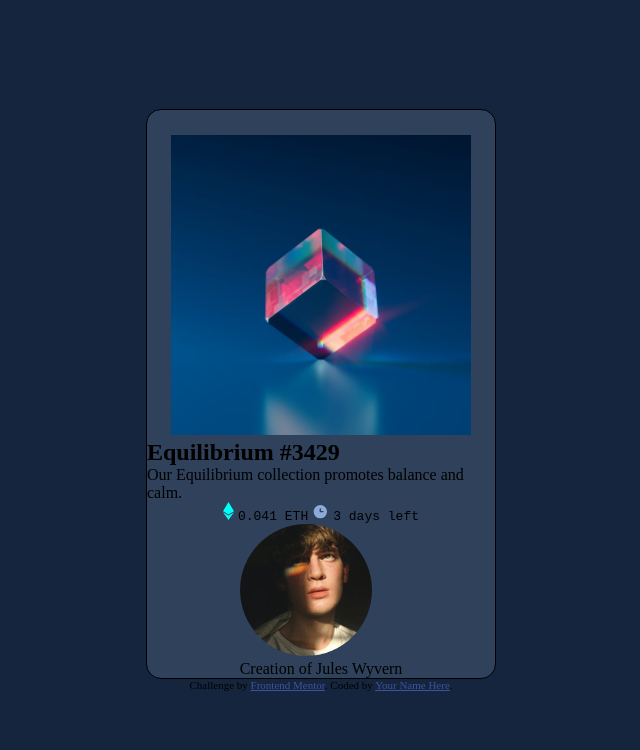
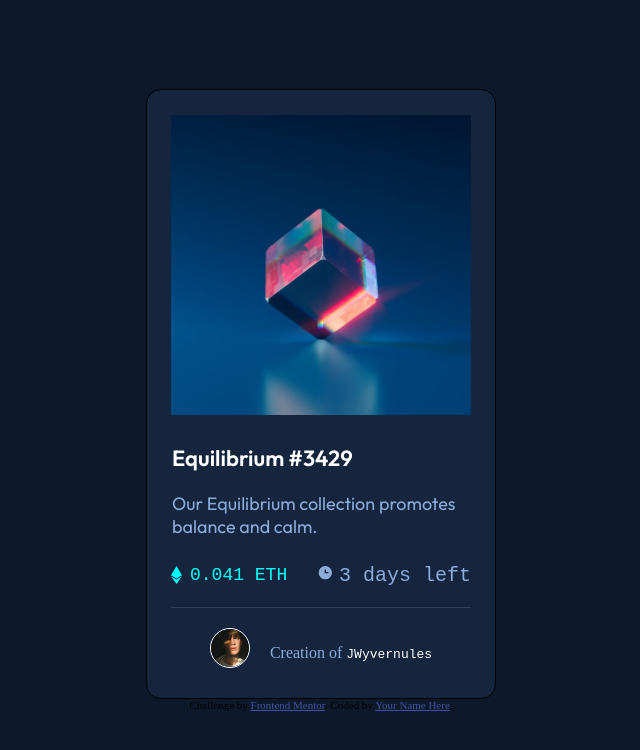
Before and after one commit to joselito50/nft-preview-card-component-main, a plain HTML site: page index.html in a window 1280 px wide. Shown: the whole page, without its empty margins (319-959 px from the left). Drawn offline with Linux system fonts and the light colour scheme.

Commit message:
atualiza v1.2.3

```diff
--- a/css/style.css
+++ b/css/style.css
@@ -1,3 +1,7 @@
+@import url('https://fonts.googleapis.com/css2?family=Outfit:wght@300;400;600&display=swap');
+
+/* font-family: 'Outfit', sans-serif;*/
+
 * {
     margin: 0;
     padding: 0;
@@ -8,9 +12,9 @@
 :root {
     --Soft-blue: hsl(215, 51%, 70%);
     --Cyan: hsl(178, 100%, 50%);
-    --Very-dark-blue1 : hsl(217, 54%, 11%);
-    --Very-dark-blue2 : hsl(216, 50%, 16%);
-    --Very-dark-blue3 : hsl(215, 32%, 27%);
+    --Very-dark-blue1: hsl(217, 54%, 11%);
+    --Very-dark-blue2: hsl(216, 50%, 16%);
+    --Very-dark-blue3: hsl(215, 32%, 27%);
     --White: hsl(0, 0%, 100%);
 }
 
@@ -21,7 +25,7 @@ body {
     flex-direction: column;
     justify-content: center;
     align-items: center;
-    background-color: var(--Very-dark-blue2);
+    background-color: var(--Very-dark-blue1);
 }
 
 .card-containe {
@@ -32,7 +36,92 @@ body {
     border: 1px solid;
     padding-top: 25px;
     width: 350px;
-    background-color: var(--Very-dark-blue3);
+    background-color: var(--Very-dark-blue2);
     border-radius: 15px;
 
+
+
 }
+.card-image img{
+    width: 300px;
+    cursor: pointer;
+    z-index: 2;
+}
+.card-image:hover{
+    z-index: 1;
+    width: 300px;
+    background-color: aqua;
+}
+
+.card-text {
+    margin: 25px;
+    color: var(--White);
+    font-family: 'Outfit', sans-serif;
+
+
+
+}
+.card-text h1{
+    margin-bottom: 20px;
+    font-size: 22px;
+    cursor: pointer;
+}
+.card-text p{
+    font-size: 18px;
+    color: var(--Soft-blue);
+
+}
+
+.card-dados {
+    width: 300px;
+    display: flex;
+    flex-direction: row;
+    justify-content: space-between;
+    align-items: center;
+    border-bottom: 1px solid var(--Very-dark-blue3);
+    padding-bottom: 20px;
+    margin-bottom: 20px
+}
+.ethereum{
+    display: flex;
+    justify-content: center;
+    align-items: center;
+    font-size: 18px;
+    font-weight: 300;
+    color: var(--Cyan);
+    cursor: pointer;
+}
+.ethereum img{
+    margin-right: 8px;
+}
+.clock{
+    color: var(--Soft-blue);
+    font-size: 20px;
+}
+
+.card-usuario {
+
+    display: flex;
+    flex-direction: row;
+    justify-content: center;
+    align-items: center;
+    cursor: pointer;
+    margin-bottom: 20px;
+}
+
+.card-usuario img {
+    width: 40px;
+    border: 1px solid var(--White);
+    border-radius: 50px;
+    margin-bottom: 10px;
+    margin-right: 20px;
+}
+
+.card-usuario p {
+    color: var(--Soft-blue);
+
+}
+
+.card-usuario samp {
+    color: var(--White);
+}
--- a/index.html
+++ b/index.html
@@ -1,8 +1,10 @@
 <!DOCTYPE html>
 <html lang="en">
+
 <head>
   <meta charset="UTF-8">
-  <meta name="viewport" content="width=device-width, initial-scale=1.0"> <!-- displays site properly based on user's device -->
+  <meta name="viewport" content="width=device-width, initial-scale=1.0">
+  <!-- displays site properly based on user's device -->
 
   <link rel="icon" type="image/png" sizes="32x32" href="./images/favicon-32x32.png">
   <link rel="stylesheet" href="css/style.css">
@@ -10,32 +12,45 @@
 
   <!-- Feel free to remove these styles or customise in your own stylesheet 👍 -->
   <style>
-    .attribution { font-size: 11px; text-align: center; }
-    .attribution a { color: hsl(228, 45%, 44%); }
+    .attribution {
+      font-size: 11px;
+      text-align: center;
+    }
+
+    .attribution a {
+      color: hsl(228, 45%, 44%);
+    }
   </style>
 </head>
+
 <body>
   <header class="card-containe">
-    <main class="card-image" >
-        <img src="images/image-equilibrium.jpg" alt="" width="300px">
+    <main class="card-image">
+      <img src="images/image-equilibrium.jpg" alt="" >
     </main>
     <section class="card-text">
       <h1>Equilibrium #3429</h1>
       <p> Our Equilibrium collection promotes balance and calm.</p>
     </section>
     <section class="card-dados">
-      <p>
+
+      <div class="ethereum">
         <img src="images/icon-ethereum.svg" alt="">
         <samp> 0.041 ETH</samp>
+      </div>
+
+      <div class="clock">
         <img src="images/icon-clock.svg" alt="">
         <samp>3 days left</samp>
-      </p>
+      </div>
+
+
     </section>
-    <section>
-      <img src="images/image-avatar.png" alt="">
-      <p>Creation of Jules Wyvern</p>
+    <section class="card-usuario">
+      <img src="images/image-avatar.png" alt="" width="80px">
+      <p>Creation of <samp> JWyvernules</samp> </p>
     </section>
-   </header>
+  </header>
 
 
 
@@ -44,4 +59,5 @@
     Coded by <a href="#">Your Name Here</a>.
   </div>
 </body>
+
 </html>
```
